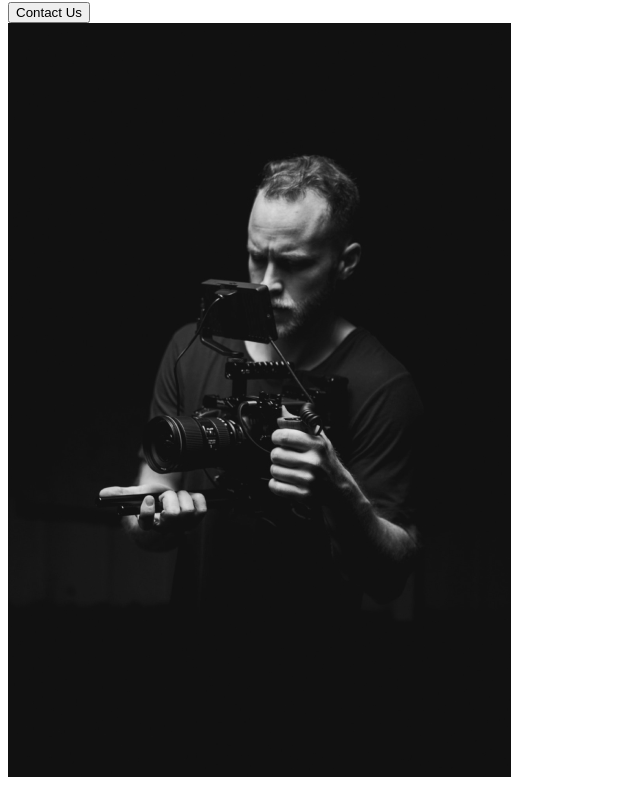
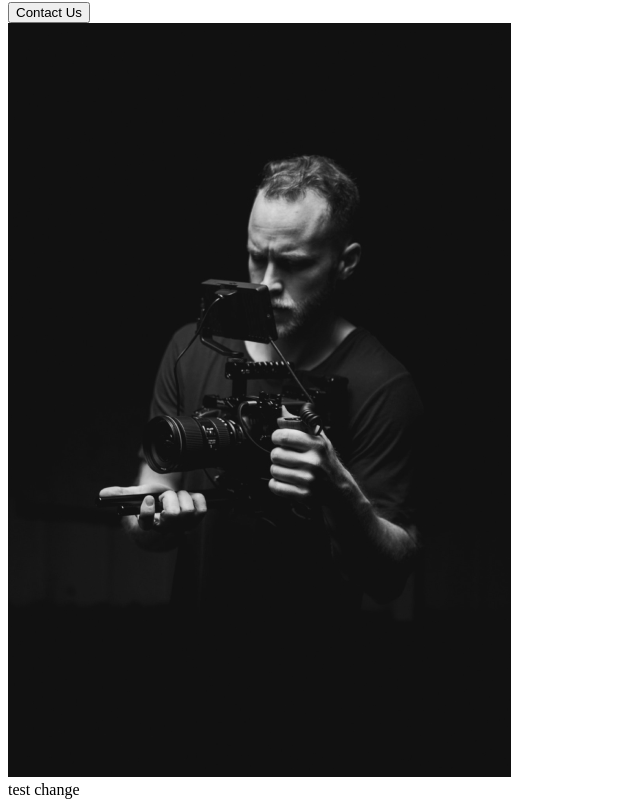
Before and after one commit to ErwinWoz/potrfolio-site, a React (Create React App) app: page / in a window 1280 px wide. Shown: the part 193-1000 px from the top of the page, without its empty margins (0-640 px from the left). Built offline with nearby package versions, Linux system fonts and the light colour scheme.

Commit message:
test change commit

```diff
--- a/src/App.js
+++ b/src/App.js
@@ -7,6 +7,7 @@ function App() {
     return (
         <div className="App">
             <AboutUs />
+            <div>test change</div>
         </div>
     );
 }
```
Also changed, not shown: 1 other file (tests, documents, lock files or other folders).
